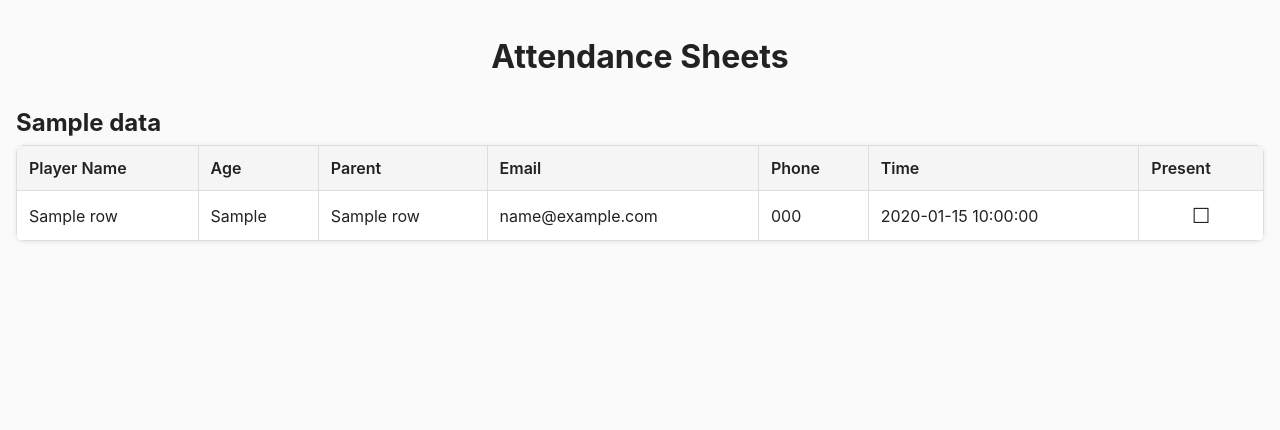
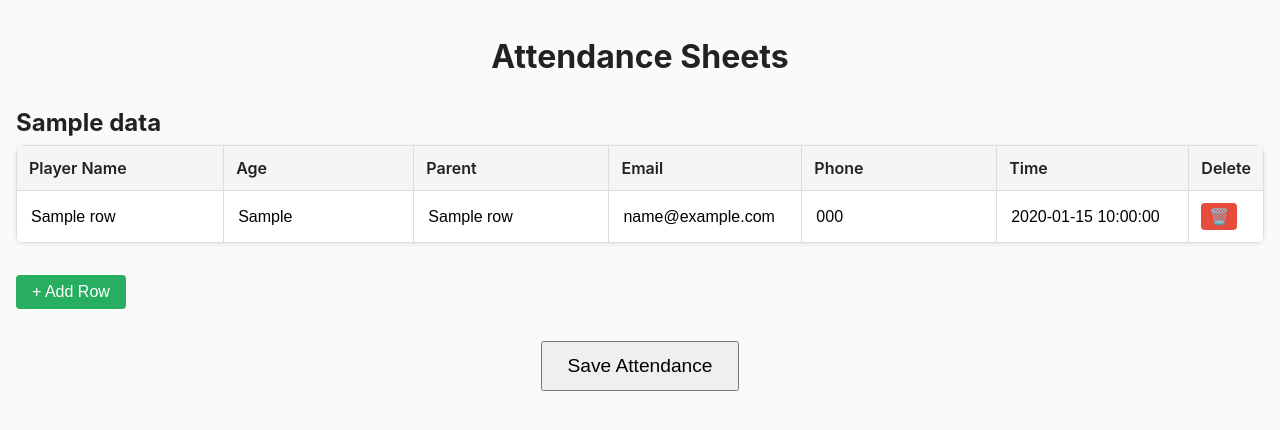
Before and after one commit to nlitenmusic/make_attendance, a Flask app: template templates/results.html in a window 1280 px wide. Shown: the top 430 px of the page. Run offline with Flask 3, Linux system fonts and the light colour scheme; the template is opened without the code that fills it: most values are stand-ins (such as "Sample title", 1, 10 or a date in 2020).

Commit message:
save/add/delete

```diff
--- a/app.py
+++ b/app.py
@@ -1,18 +1,28 @@
 # app.py
 import io
 import re
+import os
+from pathlib import Path
+
+import pandas as pd
 import requests
-import pandas as pd
-from flask import Flask, render_template, request, redirect, url_for
-from attendance_logic import build_attendance, export_attendance_sheets  # import functions
+from flask import Flask, render_template, request, redirect, url_for, flash
+
+from attendance_logic import build_attendance  # keep your central logic here
 
 app = Flask(__name__)
+app.secret_key = "supersecretkey"  # required for flashing messages
+
+OUTPUT_DIR = Path("attendance_sheets")
+OUTPUT_DIR.mkdir(exist_ok=True)
+
 
 # ---------- helpers ----------
 def extract_sheet_id(sheet_url: str) -> str | None:
     """Extract the Google Sheet ID from a full URL."""
     match = re.search(r"/d/([a-zA-Z0-9-_]+)", sheet_url)
     return match.group(1) if match else None
+
 
 def fetch_csv_from_google(sheet_url: str) -> pd.DataFrame:
     """Fetch a CSV from a Google Sheet URL."""
@@ -24,6 +34,28 @@
     r.raise_for_status()
     return pd.read_csv(io.StringIO(r.text))
 
+
+def save_attendance_csv(grouped_data: dict, filename="master_attendance.csv") -> Path:
+    """Save grouped attendance data from form submission to a CSV file."""
+    records = []
+    for label, rows in grouped_data.items():
+        for row in rows:
+            records.append({
+                "Day": row.get("Day", ""),
+                "Clinic": row.get("Clinic", ""),
+                "Time": row.get("Time", ""),
+                "Player Name": row.get("Player Name", ""),
+                "Player Age": row.get("Player Age", ""),
+                "Parent/Guardian Name": row.get("Parent/Guardian Name", ""),
+                "Parent/Guardian Email": row.get("Parent/Guardian Email", ""),
+                "Parent/Guardian Phone": row.get("Parent/Guardian Phone", "")
+            })
+    df = pd.DataFrame(records)
+    filepath = OUTPUT_DIR / filename
+    df.to_csv(filepath, index=False)
+    return filepath
+
+
 # ---------- routes ----------
 @app.route("/", methods=["GET", "POST"])
 def index():
@@ -32,23 +64,69 @@
         return redirect(url_for("results", sheet_url=sheet_url))
     return render_template("index.html")
 
-@app.route("/results")
+
+@app.route("/results", methods=["GET"])
 def results():
     sheet_url = request.args.get("sheet_url")
+    if not sheet_url:
+        flash("No Google Sheet URL provided.")
+        return redirect(url_for("index"))
+
     df = fetch_csv_from_google(sheet_url)
-
-    # Use the central logic from attendance_logic.py
     attendance = build_attendance(df)
-
-    # Optional: export offline sheets if you want
-    # export_attendance_sheets(attendance, "attendance_sheets")
 
     # Group by Day and Clinic for rendering
     grouped = attendance.groupby(["Day", "Clinic"])
-    data = {f"{day} - {clinic}": group.to_dict("records")
-            for (day, clinic), group in grouped}
+    data = {}
+    for (day, clinic), group in grouped:
+        label = f"{day} - {clinic}"
+        # Convert to dicts
+        data[label] = group.to_dict("records")
 
     return render_template("results.html", data=data, sheet_url=sheet_url)
+
+
+@app.route("/save_attendance", methods=["POST"])
+def save_attendance():
+    """
+    Process the submitted form from results.html,
+    reconstruct the grouped data, and save it to CSV.
+    """
+    form_data = request.form.to_dict(flat=False)
+    sheet_url = request.form.get("sheet_url", "")
+
+    # Gather table labels
+    table_labels = form_data.get("table_label", [])
+
+    # Make sure each input list exists and is the same length
+    fields = ["player_name", "player_age", "parent_name",
+              "parent_email", "parent_phone", "time"]
+
+    for field in fields:
+        if field not in form_data:
+            flash(f"Missing form data for {field}")
+            return redirect(url_for("results", sheet_url=sheet_url))
+
+    grouped_data = {}
+    for i, label in enumerate(table_labels):
+        if label not in grouped_data:
+            grouped_data[label] = []
+
+        grouped_data[label].append({
+            "Player Name": form_data["player_name"][i],
+            "Player Age": form_data["player_age"][i],
+            "Parent/Guardian Name": form_data["parent_name"][i],
+            "Parent/Guardian Email": form_data["parent_email"][i],
+            "Parent/Guardian Phone": form_data["parent_phone"][i],
+            "Time": form_data["time"][i],
+            "Day": label.split(" - ")[0],
+            "Clinic": label.split(" - ")[1]
+        })
+
+    saved_path = save_attendance_csv(grouped_data)
+    flash(f"Attendance saved to {saved_path}")
+    return redirect(url_for("results", sheet_url=sheet_url))
+
 
 # ---------- run ----------
 if __name__ == "__main__":
--- a/templates/results.html
+++ b/templates/results.html
@@ -53,43 +53,47 @@
         font-weight: 600;
       }
 
-      td:last-child {
-        text-align: center;
-        width: 10%;
-        font-size: 1.3rem;
-      }
-
-      /* Make text larger and more readable on small screens */
-      @media (max-width: 600px) {
-        body {
-          padding: 1rem;
-          font-size: 1.1rem;
-        }
-
-        h1 {
-          font-size: 1.8rem;
-        }
-
-        h2 {
-          font-size: 1.3rem;
-        }
-
-        table {
+      td input {
+        width: 100%;
+        border: none;
+        background: transparent;
         font-size: 1rem;
       }
 
-        th, td {
-          padding: 0.6rem;
+      td button.delete-row {
+        font-size: 1rem;
+        padding: 0.25rem 0.5rem;
+        cursor: pointer;
+        background-color: #e74c3c;
+        color: white;
+        border: none;
+        border-radius: 4px;
       }
 
-        td:last-child {
-          font-size: 1.5rem;
+      .add-row-btn {
+        margin-top: 0.5rem;
+        padding: 0.5rem 1rem;
+        font-size: 1rem;
+        background-color: #27ae60;
+        color: white;
+        border: none;
+        border-radius: 4px;
+        cursor: pointer;
       }
+
+      /* Mobile adjustments */
+      @media (max-width: 600px) {
+        body { font-size: 1.1rem; padding: 1rem; }
+        h1 { font-size: 1.8rem; }
+        h2 { font-size: 1.3rem; }
+        table { font-size: 1rem; }
+        th, td { padding: 0.6rem; }
       }
     </style>
   </head>
   <body>
     <h1>Attendance Sheets</h1>
+    <form method="post" action="{{ url_for('save_attendance') }}">
       {% for label, rows in data.items() %}
         <h2>{{ label }}</h2>
         <div class="table-container">
@@ -102,24 +106,56 @@
                 <th>Email</th>
                 <th>Phone</th>
                 <th>Time</th>
-              <th>Present</th>
+                <th>Delete</th>
               </tr>
             </thead>
             <tbody>
               {% for row in rows %}
               <tr>
-                <td>{{ row["Player Name"] }}</td>
-                <td>{{ row["Player Age"] }}</td>
-                <td>{{ row["Parent/Guardian Name"] }}</td>
-                <td>{{ row["Parent/Guardian Email"] }}</td>
-                <td>{{ row["Parent/Guardian Phone"] }}</td>
-                <td>{{ row["Time"] }}</td>
-                <td>☐</td>
+                <td><input type="text" name="player_name" value="{{ row['Player Name'] }}"></td>
+                <td><input type="text" name="player_age" value="{{ row['Player Age'] }}"></td>
+                <td><input type="text" name="parent_name" value="{{ row['Parent/Guardian Name'] }}"></td>
+                <td><input type="text" name="parent_email" value="{{ row['Parent/Guardian Email'] }}"></td>
+                <td><input type="text" name="parent_phone" value="{{ row['Parent/Guardian Phone'] }}"></td>
+                <td><input type="text" name="time" value="{{ row['Time'] }}"></td>
+                <td><button type="button" class="delete-row">🗑️</button></td>
               </tr>
               {% endfor %}
             </tbody>
           </table>
         </div>
+        <button type="button" class="add-row-btn">+ Add Row</button>
       {% endfor %}
+      <div style="text-align:center; margin-top: 2rem;">
+        <button type="submit" style="font-size:1.2rem; padding:0.75rem 1.5rem;">Save Attendance</button>
+      </div>
+      <input type="hidden" name="sheet_url" value="{{ sheet_url }}">
+    </form>
+
+    <script>
+      // Delete row button
+      document.querySelectorAll('.delete-row').forEach(btn => {
+        btn.addEventListener('click', e => e.target.closest('tr').remove());
+      });
+
+      // Add row button
+      document.querySelectorAll('.add-row-btn').forEach(btn => {
+        btn.addEventListener('click', e => {
+          const tbody = e.target.previousElementSibling.querySelector('tbody');
+          const newRow = document.createElement('tr');
+          newRow.innerHTML = `
+            <td><input type="text" name="player_name" value=""></td>
+            <td><input type="text" name="player_age" value=""></td>
+            <td><input type="text" name="parent_name" value=""></td>
+            <td><input type="text" name="parent_email" value=""></td>
+            <td><input type="text" name="parent_phone" value=""></td>
+            <td><input type="text" name="time" value=""></td>
+            <td><button type="button" class="delete-row">🗑️</button></td>
+          `;
+          tbody.appendChild(newRow);
+          newRow.querySelector('.delete-row').addEventListener('click', ev => ev.target.closest('tr').remove());
+        });
+      });
+    </script>
   </body>
 </html>
```
Lines whose indentation alone changed are shown as unchanged.
